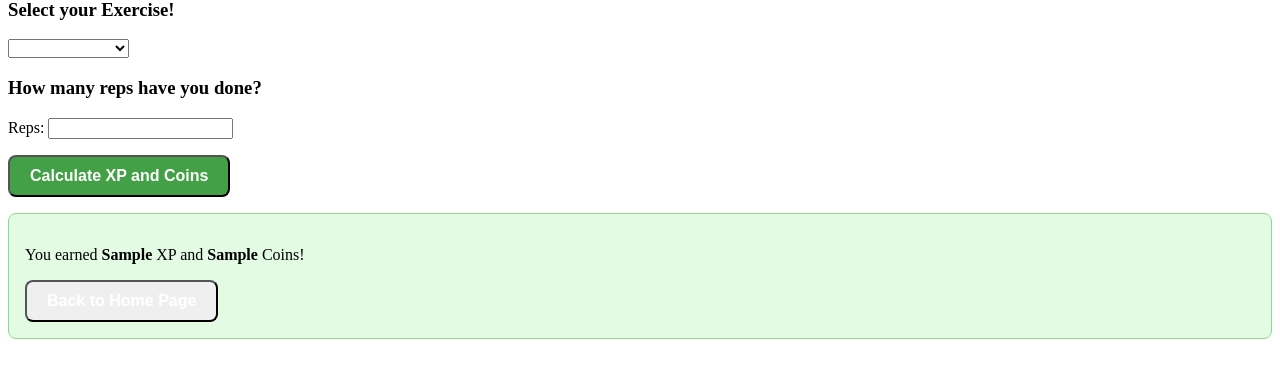
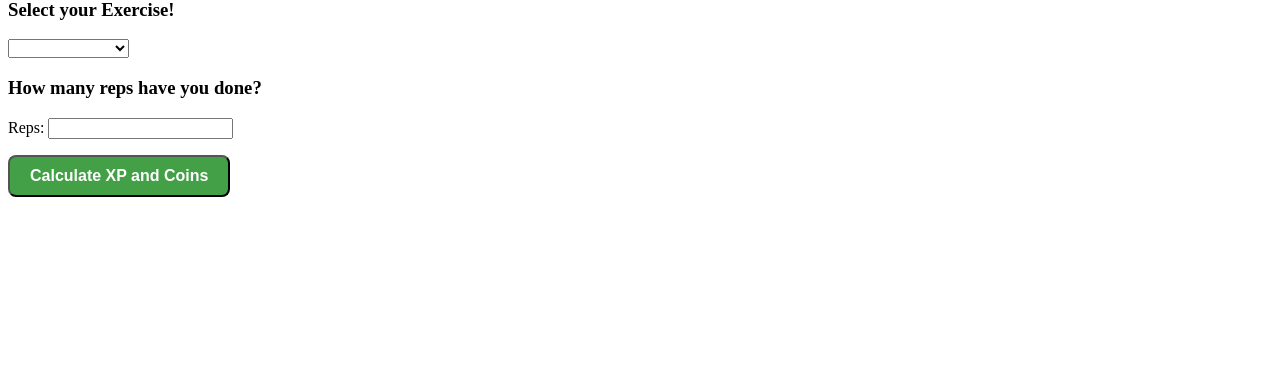
Before and after one commit to Red-Atagi/fitpet, a Django app: template fitpet/app/templates/workout.html in a window 1280 px wide. Shown: the part 138-516 px from the top of the page. Run offline with Django 4.2, Linux system fonts and the light colour scheme; the template is opened without the code that fills it: most values are stand-ins (such as "Sample title", 1, 10 or a date in 2020).

Commit message:
simple exercise fix

```diff
--- a/fitpet/app/templates/logged_workout.html
+++ b/fitpet/app/templates/logged_workout.html
@@ -36,7 +36,7 @@
         {% if leveled_up %}
             <p><strong>You leveled up!</strong></p>
         {% endif %}
-        <a href="{% url 'index' %}" class="button">Back to Home Page</a>
+        <a href="{% url 'home' %}" class="button">Back to Home Page</a>
     </div>
 
 
--- a/fitpet/app/templates/workout.html
+++ b/fitpet/app/templates/workout.html
@@ -37,7 +37,7 @@
 
     <h1>Exercise Log</h1>
 
-    <a href = "{% url 'index' %}" class="button cancel"> Cancel Workout </a>
+    <a href = "{% url 'home' %}" class="button cancel"> Cancel Workout </a>
 
     <form method = "POST" action = "{%url 'workout_logged'%}">
         {% csrf_token %}
@@ -59,15 +59,4 @@
         <p></p>
         <button class = "button confirm" type="Submit">Calculate XP and Coins</button>
     </form>
-
-    {% if gainedXP and gainedCoins %}
-    <div id="result-box">
-        <p>You earned <strong>{{ gainedXP }}</strong> XP and <strong>{{ gainedCoins }}</strong> Coins!</p>
-        {% if leveled_up %}
-            <p><strong>🎉 You leveled up!</strong></p>
-        {% endif %}
-        <button href="{% url 'index' %}" class="button">Back to Home Page</button>
-    </div>
-    {% endif %}
-
 </html>
```
